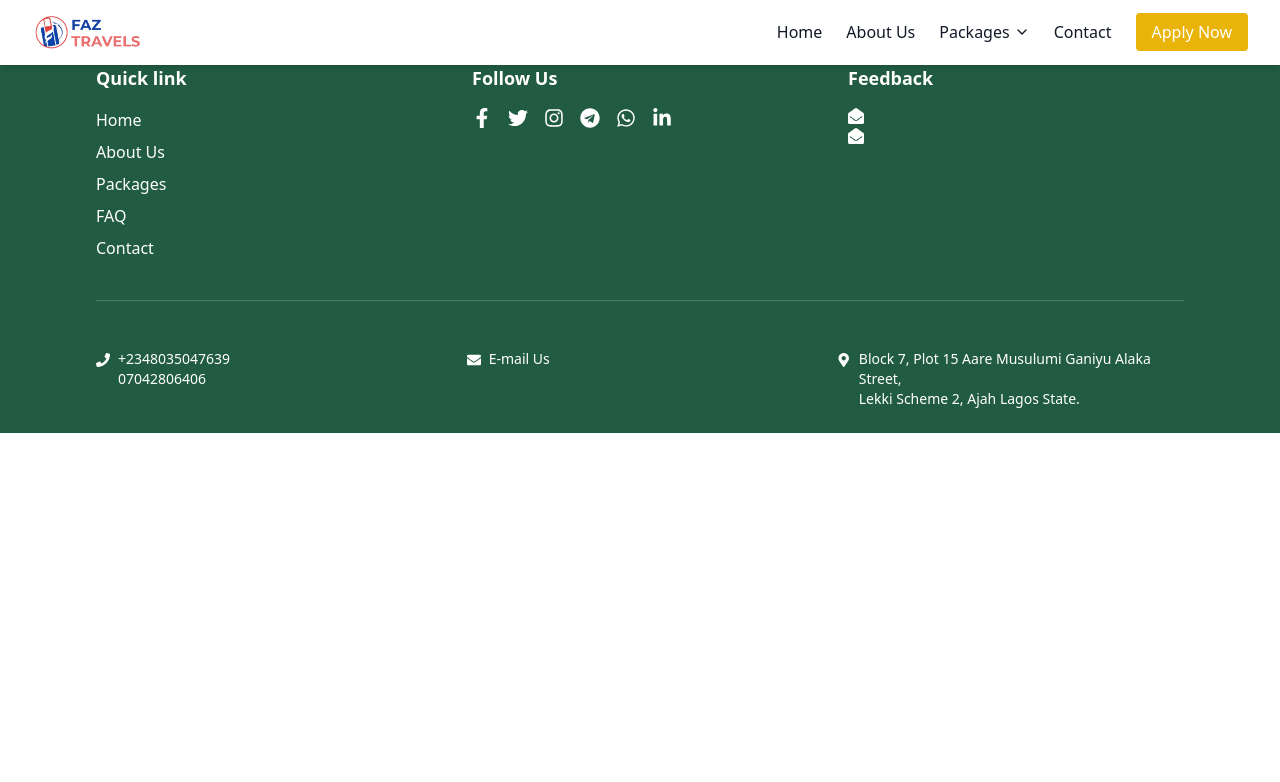
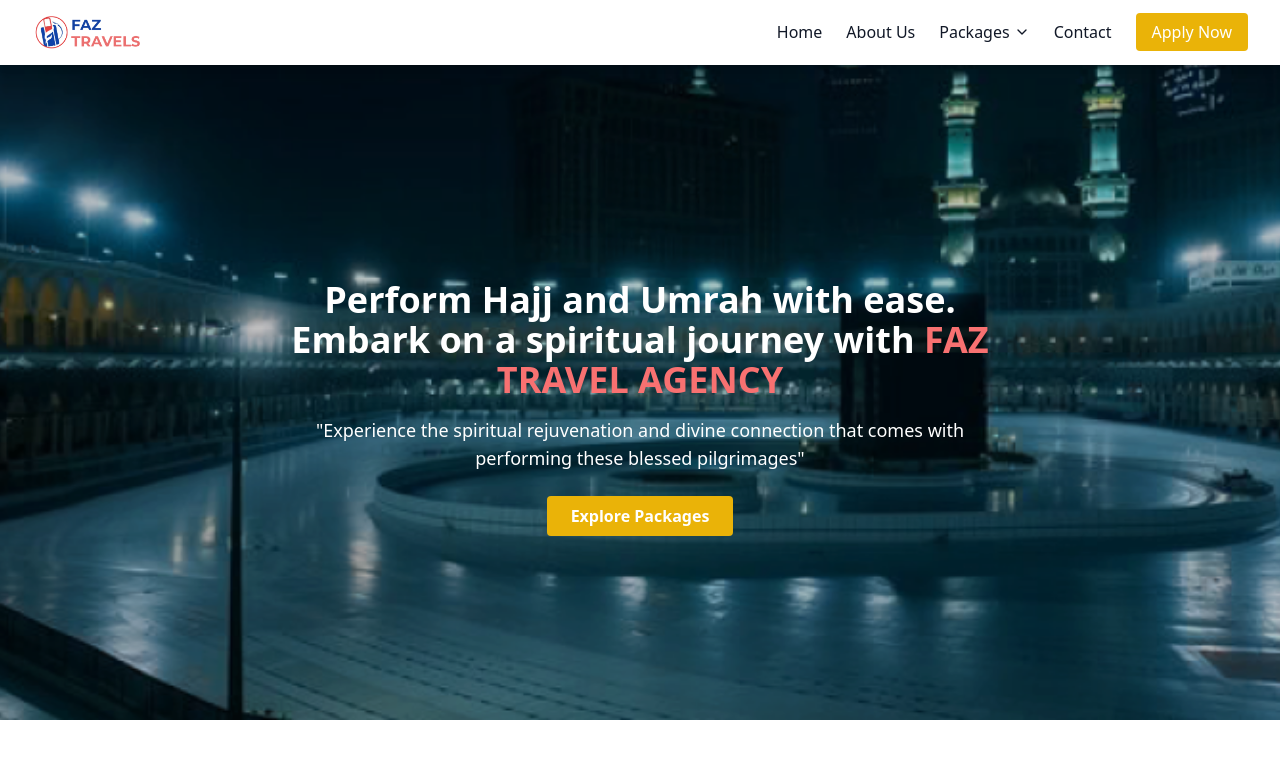
Before and after one commit to ibrocods/faztravels, a Next.js app: page / in a window 1280 px wide. Shown: the top 782 px of the page. Built offline with nearby package versions, Linux system fonts and the light colour scheme.

Commit message:
Update page.tsx

```diff
--- a/app/page.tsx
+++ b/app/page.tsx
@@ -1,7 +1,14 @@
+import Hero from "./components/heroSection";
+import FaqSection from "./components/FaqSection";
+import ReviewsSection from "./components/ReviewSection";
+// app/page.tsx
 export default function Home() {
   return (
-    <div>
-      <h1>Welcome to Faz Travels</h1>
-    </div>
+    <main>
+      <Hero/>
+      <ReviewsSection/>
+      <FaqSection/>
+
+    </main>
   );
 }
```
